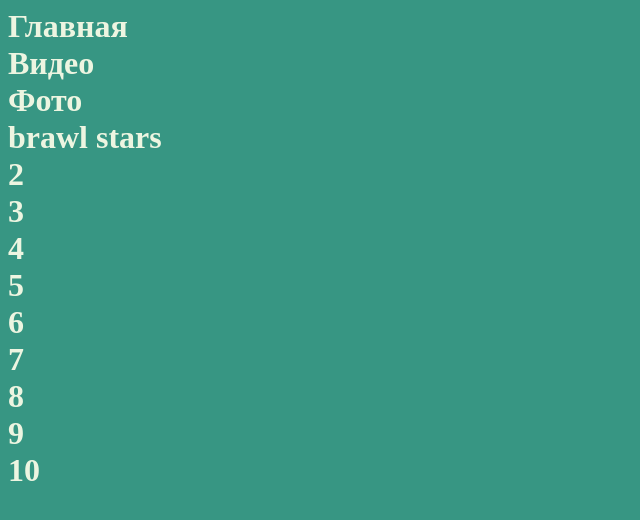
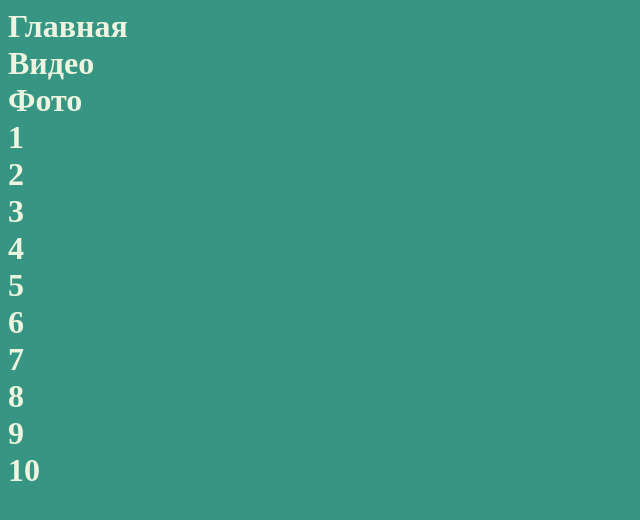
Before and after one commit to Nik912301/sait, a plain HTML site: page оглавление.html in a window 1280 px wide. Shown: the whole page, without its empty margins (0-640 px from the left). Drawn offline with Linux system fonts and the light colour scheme.

Commit message:
Update оглавление.html

```diff
--- a/оглавление.html
+++ b/оглавление.html
@@ -22,7 +22,7 @@ h1 {
 <a href="сайт.html" class="link" target="right"><h1>Главная</h1></a>
 <a href="Видео.html" class="link" target="right"><h1>Видео</h1></a>
 <a href="Фото.html" class="link" target="right"><h1>Фото</h1></a>
-<a href="https://bpokks.mimo.run/index.html" class="link" target="right"><h1> brawl stars </h1></a>
+<a href="1.html" class="link" target="right"><h1> 1 </h1></a>
 <a href="2.html" class="link" target="right"><h1> 2 </h1></a>
 <a href="3.html" class="link" target="right"><h1> 3 </h1></a>
 <a href="4.html" class="link" target="right"><h1> 4 </h1></a>
```
